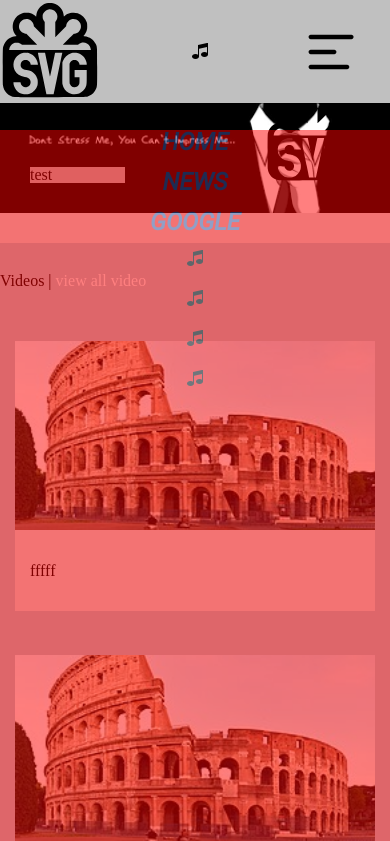
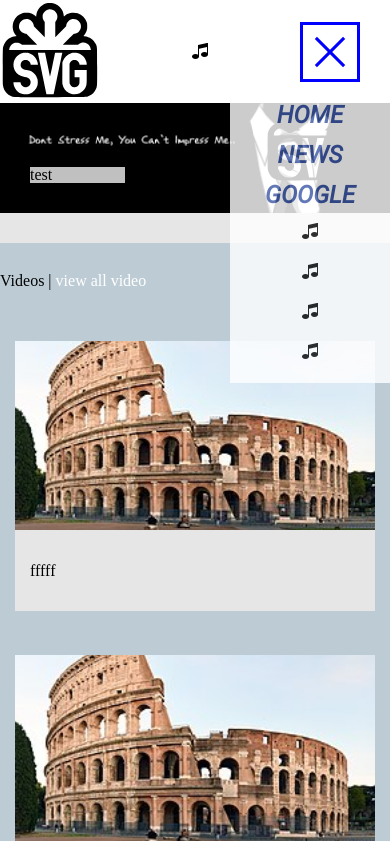
Before and after one commit to ArtFrontEnd/newproject, a plain HTML site: page index.html in a window 390 px wide. Both pictures are taken after a click on the element 330 px from the left and 51 px from the top of the page. Shown: the top 841 px of the page. Drawn offline with Linux system fonts and the light colour scheme; files whose address does not match are found by name.

Commit message:
nav bar
change nav bar design. add some transitions

```diff
--- a/assets/css/style.css
+++ b/assets/css/style.css
@@ -16,7 +16,7 @@
 }
 .parent-header{
 	position: fixed;
-	background-color: silver;
+	background-color: white;
 	width: 100%;
 	display: flex;
 	top: 0;
@@ -30,11 +30,49 @@
 }
 .burger-icon{
 	margin-right: 30px;
-	float: right;
+	/* float: right; */
 	display: none;
 	width: 60px;
 	height: 60px;
-	background-image: url('../images/burger-list-menu-navigation.svg');
+	background-color: white;
+	border: 3px solid blue;
+	position: relative;
+	overflow: hidden;
+}
+.burger-icon .line{
+	width: 40px;
+	height: 3px;
+	left: 50%;
+	position: absolute;
+	background-color: blue;
+	opacity: 1;
+	visibility: visible;
+	transform: translate(-50%, -50%);
+	transition:	all .5s linear;
+}
+.burger-icon .line:nth-child(1){
+	top: 30%;
+}
+.burger-icon .line:nth-child(2){
+	top: 50%;
+	left: inherit;
+	right: 50%;
+	transform: translate(50%, -50%) rotate(0);
+}
+.burger-icon .line:nth-child(3){
+	top: 70%;
+}
+.burger-icon.active .line:nth-child(1){
+	transform: translate(-50%, -50%) rotate(-45deg);
+	top: 50%;
+}
+.burger-icon.active .line:nth-child(2){
+	opacity: 0;
+	visibility: hidden;
+}
+.burger-icon.active .line:nth-child(3){
+	transform: translate(-50%, -50%) rotate(45deg);
+	top: 50%;
 }
 header{
 	padding-top: 20px;
@@ -211,7 +249,7 @@ header{
 	height: 320px;
 	background-color: #f2f2f2;
 }
-.videos-parent .part-video span{
+/* .videos-parent .part-video span{
 	/* font-size: 50px; */
  	position: absolute;
 	left: 50%;
@@ -238,7 +276,7 @@ header{
 	}
 		100%{
 			transform: translate3d(-50%, -50%, 0) rotate(0deg)skewX(0deg);
-	}
+	} */
 }
 .article-container{
 	display: flex;
@@ -323,21 +361,25 @@ header{
 	}
 	.header-nav{
 		position: fixed;
-		width: 100%;
-		height: calc(100% - 130px);
-		top: 130px;
-		left: -100%;
-		background: red;
-		opacity: 0.5;
+		float: left;
+		width: 160px;
+		top: -100%;
+		bottom: 100%;
+		left: inherit;
+		right: 0;
+		background: white;
+		opacity: 0.8;
 		margin-left: inherit;
 	/*	transition-property: left;
 		transition-duration: 5s;
 		transition-timing-function: ease;
 		transition-delay: 5s;*/
-		transition: left .3s ease;
+		transition: all .5s ease;
+		/* transition: top .3s ease; */
 	}
 	.header-nav.active{
-		left: 0;
+		top: 103px;
+		bottom: inherit;
 	}
 	.form-block{
 		display: flex;
--- a/index.html
+++ b/index.html
@@ -7,7 +7,7 @@
 	<link rel="stylesheet" href="assets/css/fonts.css">
 	<link rel="stylesheet" href="https://cdn.jsdelivr.net/npm/@fortawesome/fontawesome-free@6.2.1/css/fontawesome.min.css">
 	<meta name="viewport" content="width=device-width, initial-scale=1" />
-	<title>შამაიხადე ჯო</title>
+	<title>FOR PRACTICE</title>
 </head>
 <body>
 <header>
@@ -60,8 +60,13 @@
 			</ul>
 		</div>
 		<div class="search">
-			<a href="#"><i class="icon-music"></i></a></div>
-		<div class="burger-icon" id="burger"></div>
+			<a href="#"><i class="icon-music"></i></a>
+		</div>
+		<div class="burger-icon" id="burger">
+			<div class="line"></div>
+			<div class="line"></div>
+			<div class="line"></div>
+		</div>
 	</div>
 </header>
 <section class="container-fuild banner-container">
```
